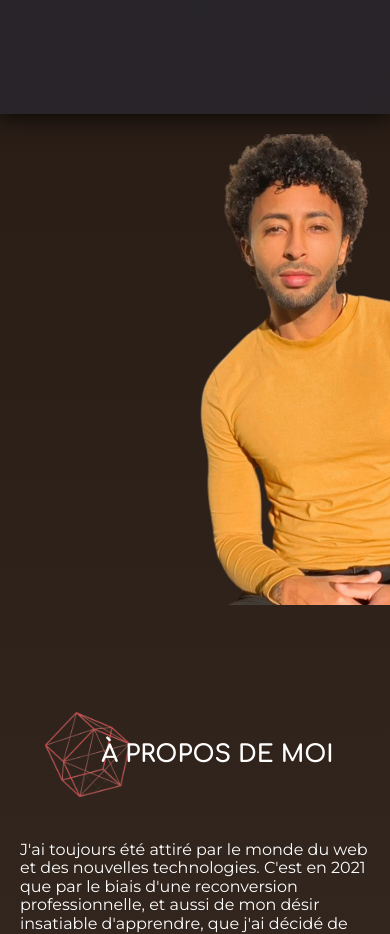
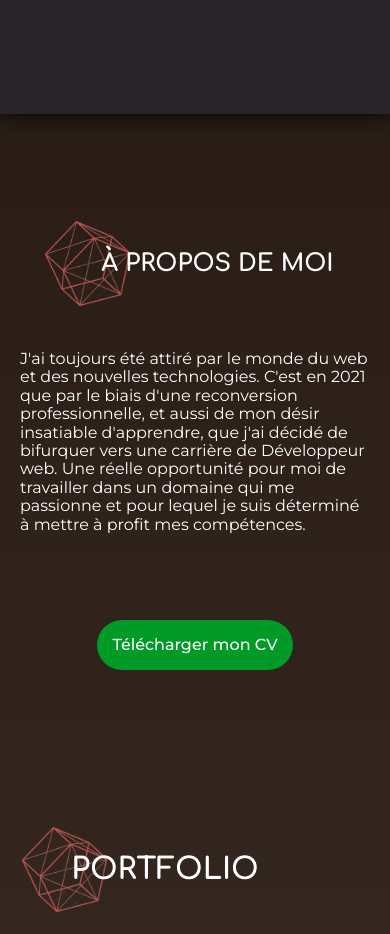
Before and after one commit to Christopher-BLAUD/Portfolio, a website: page index.html in a window 390 px wide. Shown: the part 820-1754 px from the top of the page. Drawn offline with nearby package versions, Linux system fonts and the light colour scheme.

Commit message:
remove about-photo on mobile device

```diff
--- a/css/style.css
+++ b/css/style.css
@@ -610,12 +610,7 @@ header nav{
 }
 @media screen and (max-width: 768px) {
     .about_photo{
-        width: 340px;
-        height: 471px;
-        margin-top: 20px;
-        background: url(../assets/me_without_bg.PNG);
-        background-repeat: no-repeat;
-        border-radius: 0;
+        display: none;
     }
 }
 @media screen and (min-width: 768px) and (max-width: 1024px) {
--- a/index.html
+++ b/index.html
@@ -8,7 +8,7 @@
     <meta name="title" content="Christopher BLAUD | Développeur Web">
     <title>Christopher BLAUD | Développeur Web</title>
     <link rel="stylesheet" href="./css/splide.min.css">
-    <link rel="stylesheet" href="./css/style.min.css">
+    <link rel="stylesheet" href="./css/style.css">
     <link rel="stylesheet" href="./css/normalize.css">
     <link href="https://fonts.googleapis.com/css2?family=Comfortaa:wght@300;400;500;600;700&family=Montserrat:wght@100;300;400;500;600;700;800;900&display=swap" rel="stylesheet">
     <link href="https://unpkg.com/aos@2.3.1/dist/aos.css" rel="stylesheet">
@@ -62,7 +62,7 @@
             </div>
         </section>
         <section class="about" id="about">
-            <div class="about_photo" aria-label="photo du propriétaire du site"></div>
+            <div class="about_photo" aria-label="photo de christopher blaud"></div>
             <div class="about_text">
                 <div class="about_text_title">
                     <h2>À PROPOS DE MOI</h2>
```
